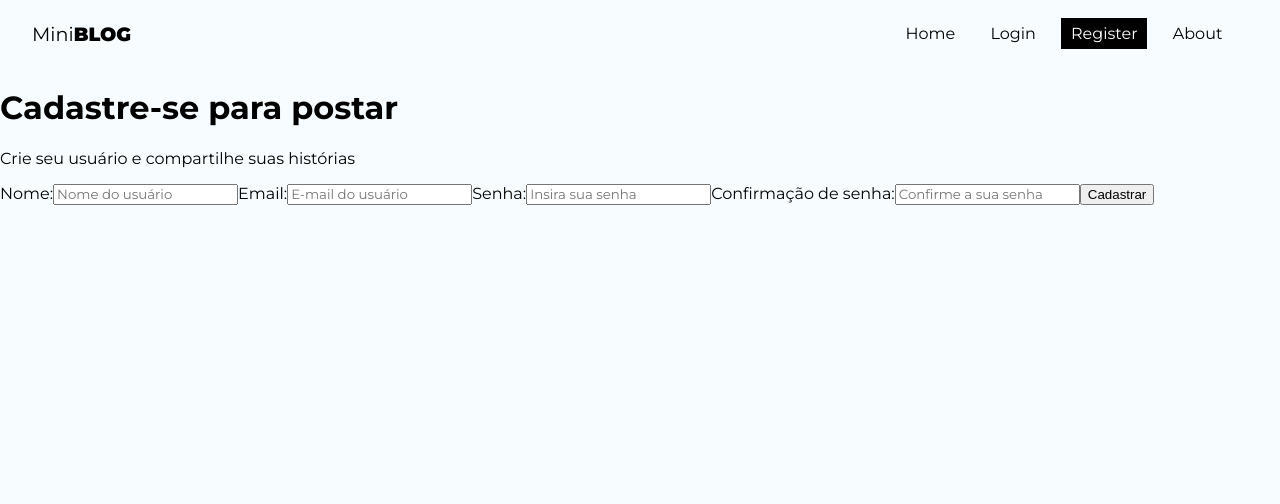
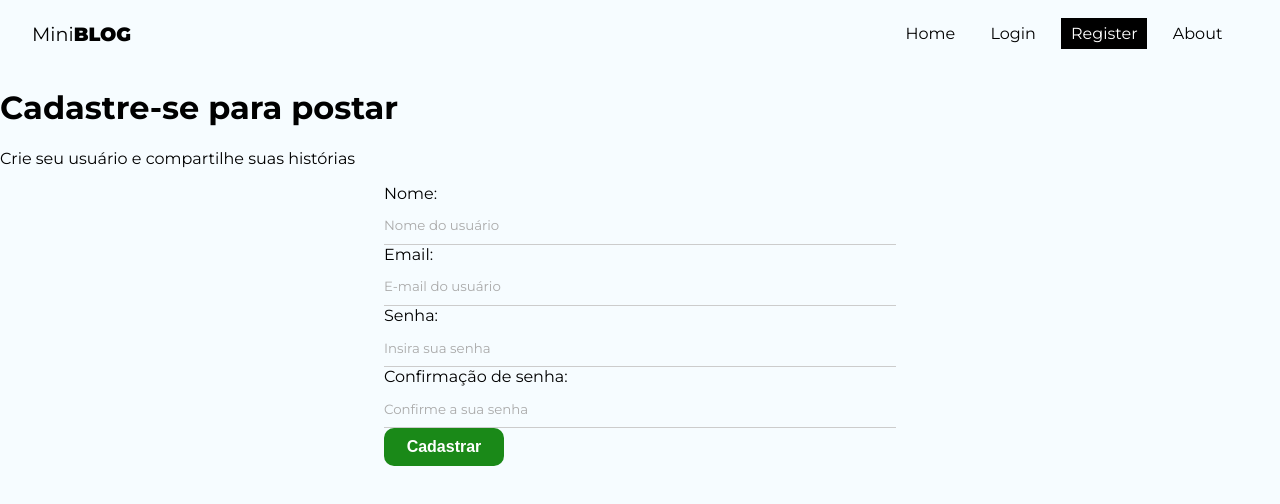
Before and after one commit to Mateusinbessa/projeto-miniblog, a React (Vite) app: page /register in a window 1280 px wide. Shown: the top 504 px of the page. Built offline with nearby package versions, Linux system fonts and the light colour scheme.

Commit message:
CSS formulário

```diff
--- a/src/index.css
+++ b/src/index.css
@@ -8,6 +8,7 @@
 input::placeholder,
 textarea::placeholder {
   font-family: "Montserrat", sans-serif;
+  color: #aaa;
 }
 
 input:focus,
@@ -31,3 +32,80 @@
 nav button:hover {
   color: #bbb;
 }
+
+/*Formulário*/
+form {
+  max-width: 40%;
+  margin: 0 auto;
+}
+
+label {
+  display: flex;
+  flex-direction: column;
+}
+
+label span {
+  margin-bottom: .3em;
+  text-align: left;
+}
+
+input,
+textarea {
+  box-sizing: border-box; /*Respeitar as larguras máxima dos formulários*/
+  border: none;
+  border-bottom: 1px solid #CCC;
+  padding: .8em 0;
+  background-color: transparent;
+}
+
+.btn {
+  background-color: #1a8918;
+  color: #FFF;
+  text-align: center;
+  cursor: pointer;
+  border-radius: 10px;
+  width: 120px;
+  font-weight: bold;
+  border: none; /*Efeito interessante viu!!*/
+  padding: 10px 15px;
+  font-size: 1em;
+}
+
+.btn.btn-dark {
+  background-color: #000;
+  border-radius: 0;
+}
+
+.btn.btn-outline {
+  background-color: transparent;
+  border-radius: 0;
+  color: #000;
+  border: 1px solid black;
+  padding: 7px 30px;
+}
+
+.btn:hover {
+  background-color: #0F730c;
+  color: #FFF;
+}
+
+.btn.btn-outline:hover {
+  background-color: #000;
+}
+
+.btn.btn-danger:hover {
+  background-color: #dc3545;
+}
+
+button[disabled] {
+  background-color: #aaa;
+}
+
+/*Mostrar erros de formulário*/
+.container .error {
+  color: #721c24;
+  background-color: #f8d7da;
+  border: 1px solid #f5c6cb;
+  padding: 5px;
+  border-radius: 5px;
+}
```
